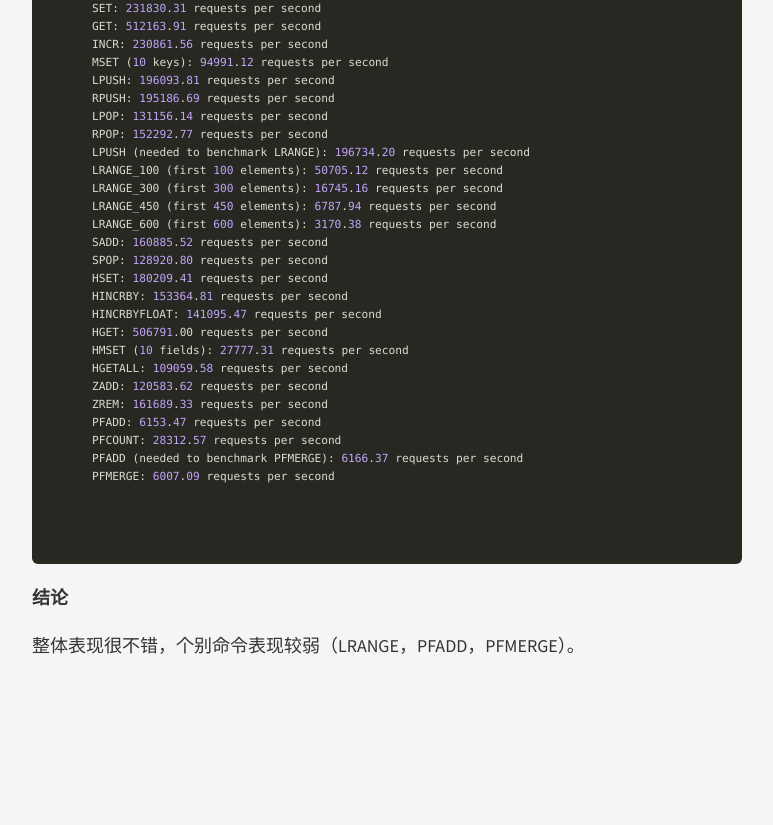
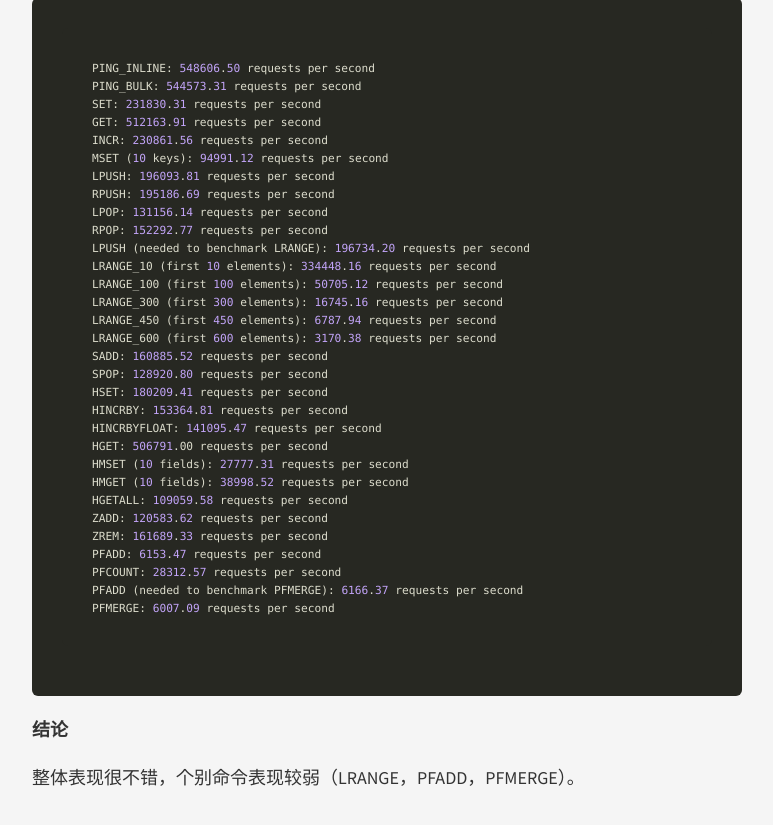
Before and after one commit to deep011/deep011.github.io, a Jekyll site: the page built from _posts/2017-08-08-pika_benchmark.md, in a window 1280 px wide and 900 px high, scrolled down 4436 px. Shown: the top 825 px of the window, without its empty margins (253-1026 px from the left). Built offline with Jekyll 4.4.1, drawn with Linux system fonts in a browser that asks for light colours; nearby versions of some CDN libraries; comment, search, counter and statistics services are not loaded; before the commit the page ends 5216 px from its top, so only the background shows below that; some of the changed text lies outside the part shown.

Commit message:
update pika_benchmark blog

```diff
--- a/_posts/2017-08-08-pika_benchmark.md
+++ b/_posts/2017-08-08-pika_benchmark.md
@@ -177,6 +181,7 @@ RPUSH: 195186.69 requests per second
 LPOP: 131156.14 requests per second
 RPOP: 152292.77 requests per second
 LPUSH (needed to benchmark LRANGE): 196734.20 requests per second
+LRANGE_10 (first 10 elements): 334448.16 requests per second
 LRANGE_100 (first 100 elements): 50705.12 requests per second
 LRANGE_300 (first 300 elements): 16745.16 requests per second
 LRANGE_450 (first 450 elements): 6787.94 requests per second
@@ -188,6 +193,7 @@ HINCRBY: 153364.81 requests per second
 HINCRBYFLOAT: 141095.47 requests per second
 HGET: 506791.00 requests per second
 HMSET (10 fields): 27777.31 requests per second
+HMGET (10 fields): 38998.52 requests per second
 HGETALL: 109059.58 requests per second
 ZADD: 120583.62 requests per second
 ZREM: 161689.33 requests per second
```
Also changed, not shown: other parts of _posts/2017-08-08-pika_benchmark.md (+4 -0 lines).
